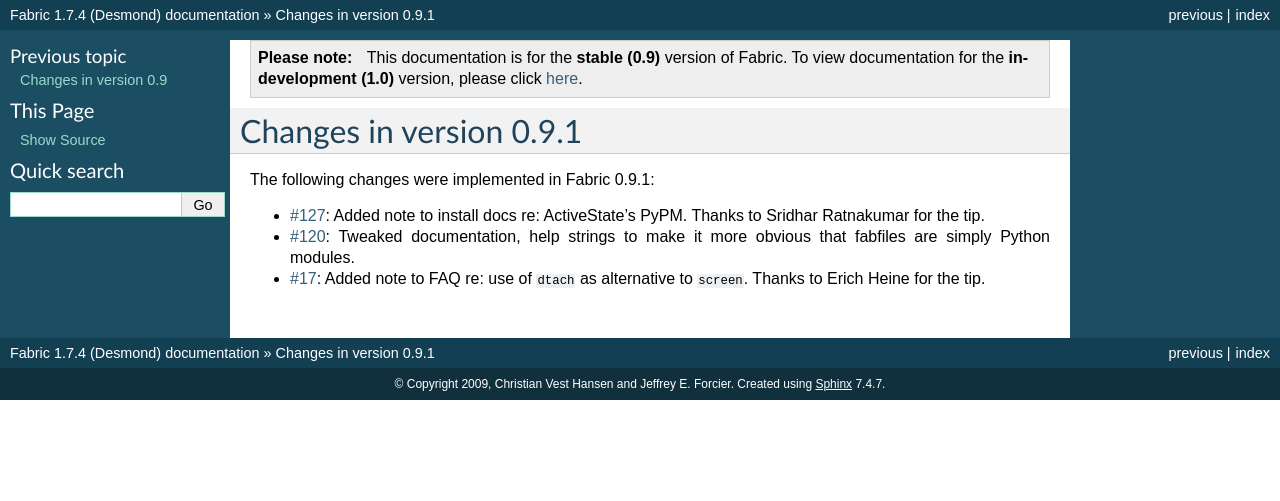
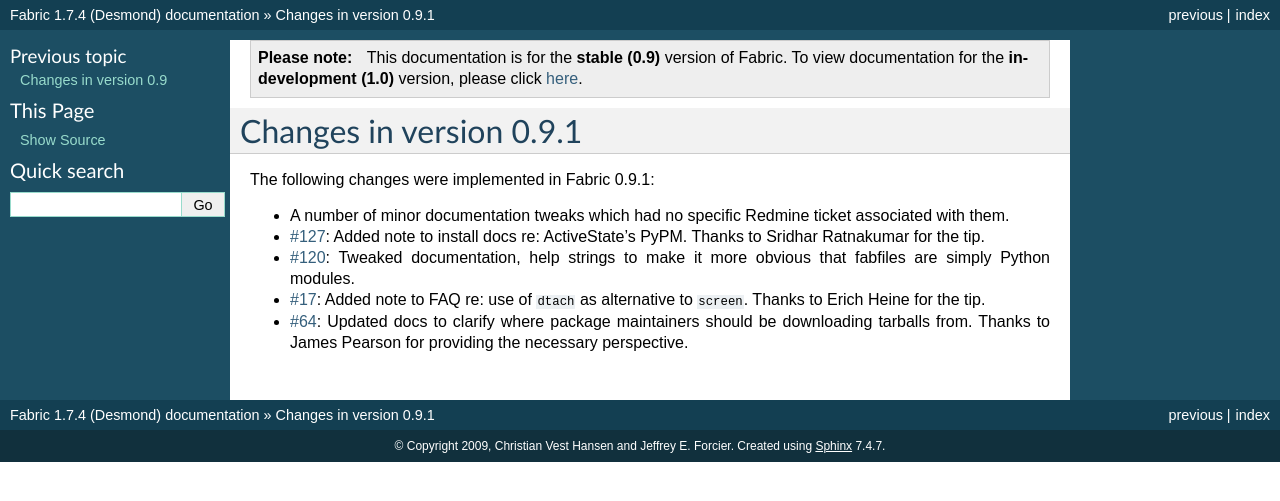
Before and after one commit to fabric/fabric, a Sphinx documentation site: the page built from docs/changes/0.9.1.rst, in a window 1280 px wide. Shown: the top 501 px of the page. Built offline with Sphinx 7.4.7, drawn with Linux system fonts in a browser that asks for light colours.

Commit message:
Add non-doc-changes-branch changes to the changelog.

```diff
--- a/docs/changes/0.9.1.rst
+++ b/docs/changes/0.9.1.rst
@@ -4,9 +4,14 @@
 
 The following changes were implemented in Fabric 0.9.1:
 
+* A number of minor documentation tweaks which had no specific Redmine ticket
+  associated with them.
 * :issue:`127`: Added note to install docs
   re: ActiveState's PyPM. Thanks to Sridhar Ratnakumar for the tip.
 * :issue:`120`: Tweaked documentation, help strings to make it more obvious
   that fabfiles are simply Python modules.
 * :issue:`17`: Added note to FAQ re: use of ``dtach`` as alternative to
   ``screen``. Thanks to Erich Heine for the tip.
+* :issue:`64`: Updated docs to clarify where package maintainers should be
+  downloading tarballs from. Thanks to James Pearson for providing the
+  necessary perspective.
```
